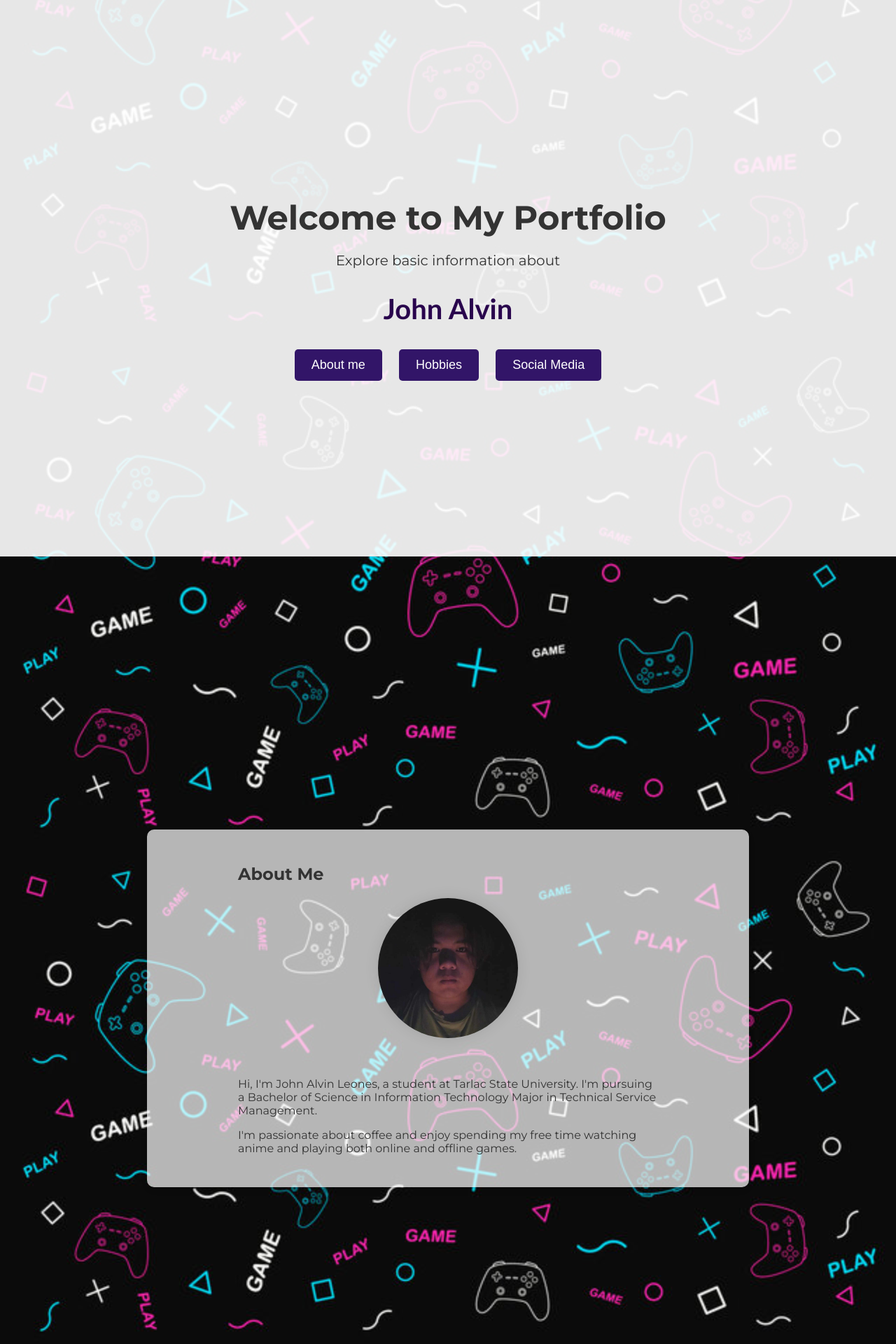
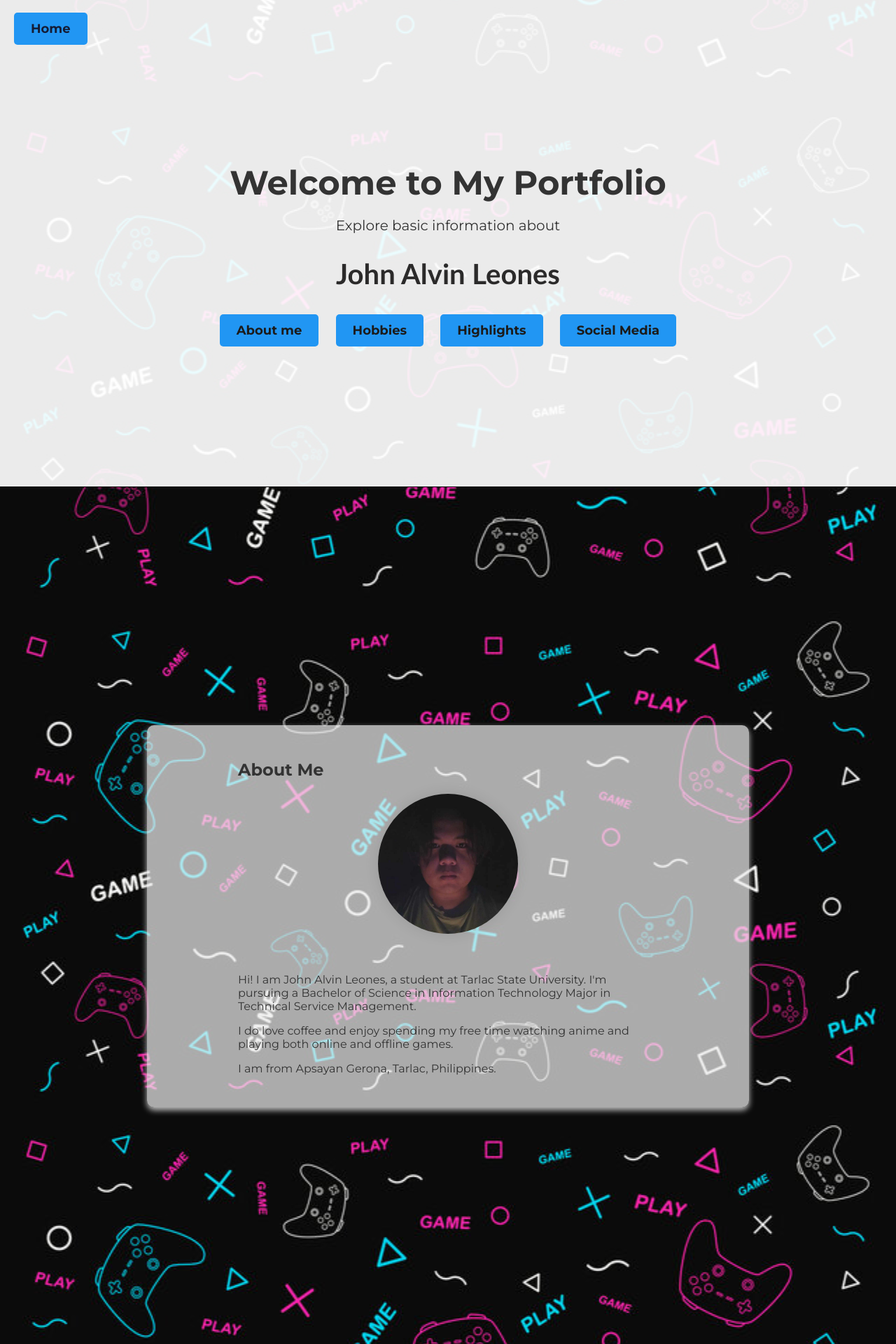
Before and after one commit to CyrusF143/BSIT-TSM-3A-IPT2CS-G5, a PHP site: page /LEONES/Portfolio/portfolio.html in a window 1280 px wide. Shown: the top 1920 px of the page at 70% size. Run offline with PHP 8.4, Linux system fonts and the light colour scheme.

Commit message:
Final Portfolion

```diff
--- a/Main_Folder/LEONES/Portfolio/portfolio.html
+++ b/Main_Folder/LEONES/Portfolio/portfolio.html
@@ -8,13 +8,18 @@
 </head>
 <body>
     <header>
+        <div class="header-left">
+            <a href="mainpage.html" class="home-button">Home</a>
+        </div>
         <div class="hero">
             <h1>Welcome to My Portfolio</h1>
-            <p>Explore basic information about</p> <h2>John Alvin</h2>
+            <p>Explore basic information about</p>
+            <h2>John Alvin Leones</h2>
         </div>
         <nav>
             <button id="about-me-btn" data-target="about-me">About me</button>
             <button id="hobbies-btn" data-target="hobbies">Hobbies</button>
+            <button id="highlights-btn" data-target="highlights">Highlights</button>
             <button id="social-media-btn" data-target="social-media">Social Media</button>
         </nav>
     </header>
@@ -28,10 +33,13 @@
                     </div>
                     <div class="profile-text">
                         <div class="column">
-                            <p class="intro">Hi, I'm John Alvin Leones, a student at Tarlac State University. I'm pursuing a Bachelor of Science in Information Technology Major in Technical Service Management.</p>
+                            <p class="intro">Hi! I am John Alvin Leones, a student at Tarlac State University. I'm pursuing a Bachelor of Science in Information Technology Major in Technical Service Management.</p>
                         </div>
                         <div class="column">
-                            <p class="interests">I'm passionate about coffee and enjoy spending my free time watching anime and playing both online and offline games.</p>
+                            <p class="interests">I do love coffee and enjoy spending my free time watching anime and playing both online and offline games.</p>
+                        </div>
+                        <div class="column">
+                            <p>I am from Apsayan Gerona, Tarlac, Philippines.</p>
                         </div>
                     </div>
                 </div>
@@ -60,8 +68,22 @@
                 </div>
             </div>
         </section>
+        <section id="highlights" class="highlights">
+            <h2>Highlights</h2>
+            <div class="video-container">
+                <div class="video">
+                    <iframe width="350" height="300" src="https://www.youtube.com/embed/M3Y8dx56Tro" frameborder="0" allowfullscreen></iframe>
+                    <p>Dragon Saga Savage Job</p>
+                </div>
+                <div class="video">
+                    <iframe width="350" height="300" src="https://www.youtube.com/embed/KXE3e3ROq5Q" frameborder="0" allowfullscreen></iframe>
+                    <p>Dragon Saga Sentinel Job</p>
+                </div>
+            </div>
+        </section>
+
         <section id="social-media" class="social-media">
-            <h2>Social Media Platforms</h2>
+            <h2>Visit my Social Media Accounts</h2>
             <ul>
                 <li>
                     <a href="https://www.facebook.com/immystik">
@@ -78,6 +100,11 @@
                         <img src="insta.jpg" alt="Instagram" class="social-icon"> Instagram
                     </a>
                 </li>
+                <li>
+                    <a href="https://x.com/thisismepot?s=21">
+                        <img src="x.jpg" alt="X" class="social-icon"> X
+                    </a>
+                </li>
             </ul>
         </section>
     </main>
--- a/Main_Folder/LEONES/Portfolio/script.js
+++ b/Main_Folder/LEONES/Portfolio/script.js
@@ -8,4 +8,10 @@ document.addEventListener('DOMContentLoaded', () => {
             targetSection.scrollIntoView({ behavior: 'smooth' });
         });
     });
+
+    const header = document.querySelector('header');
+    header.classList.add('animate');
+
+    const body = document.querySelector('body');
+    body.classList.add('animate');
 });
--- a/Main_Folder/LEONES/Portfolio/styles.css
+++ b/Main_Folder/LEONES/Portfolio/styles.css
@@ -8,20 +8,36 @@ body {
     background-size: contain;
     background-position: center;
     color: #333;
+    opacity: 0;
+    transform: translateY(-20px);
+    transition: opacity 1s ease, transform 1s ease;
+}
+
+body.animate {
+    opacity: 1;
+    transform: translateY(0);
+}
+
+header {
+    text-align: center;
+    padding: 200px 20px;
+    background-color: rgba(255, 255, 255, 0.918);
+    border-bottom: 1px solid #000000;
+    margin-bottom: 300px;
+    opacity: 0;
+    transform: translateY(-20px);
+    transition: opacity 1s ease, transform 1s ease;
 }
 
 .hero h2 {
     font-family: 'Gill Sans', 'Gill Sans MT', Calibri, 'Trebuchet MS', sans-serif   ;
     font-size: 250%;
-    color: #29044d;
+    color: #2b2a2a;
 }
 
-header {
-    text-align: center;
-    padding: 250px 20px;
-    background-color: rgba(255, 255, 255, 0.9);
-    border-bottom: 1px solid #ddd;
-    margin-bottom: 350px;
+header.animate {
+    opacity: 1;
+    transform: translateY(0);
 }
 
 header .hero h1 {
@@ -34,6 +50,30 @@ header .hero p {
     margin-bottom: 0;
 }
 
+.header-left {
+    position: absolute;
+    top: 30px;
+    left: 20px;
+}
+
+.home-button {
+    padding: 12px 24px;
+    background-color: #2196f3;
+    color: #141c35;
+    border: none;
+    border-radius: 5px;
+    font-size: 18px;
+    margin-top: 20px;
+    transition: background-color 0.3s ease;
+    font-family: 'Montserrat', sans-serif;
+    font-weight: bold;
+    text-decoration: none;
+}
+
+.home-button:hover {
+    background-color: rgba(240, 240, 240, 0.7);
+}
+
 nav {
     margin-top: 20px;
 }
@@ -43,15 +83,17 @@ nav button {
     padding: 12px 24px;
     border: none;
     border-radius: 5px;
-    background-color: #321568;
-    color: #fff;
+    background-color: #2196f3;
+    color: #1b1b1b;
     font-size: 18px;
     cursor: pointer;
     transition: background-color 0.3s ease;
+    font-family: 'Montserrat', sans-serif;
+    font-weight: bold;
 }
 
 nav button:hover {
-    background-color: #c8cacc;
+    background-color: #1565c0;
 }
 
 main {
@@ -60,12 +102,16 @@ main {
 
 section {
     padding: 30px;
-    background-color: rgba(255, 255, 255, 0.7);
+    background-color: rgba(240, 240, 240, 0.7);
     border-radius: 10px;
     margin-bottom: 40px;
-    box-shadow: 0 4px 8px rgba(0, 0, 0, 0.1);
+    box-shadow: 0 4px 8px rgba(201, 201, 201, 0.952);
     max-width: 800px;
     margin: 0 auto;
+}
+
+section:hover {
+    background-color: rgba(255, 255, 255, 0.9);
 }
 
 .profile-pic-container {
```
Also changed, not shown: other parts of Main_Folder/LEONES/Portfolio/styles.css (+35 -1 lines), Main_Folder/LEONES/Portfolio/x.jpg (added).
